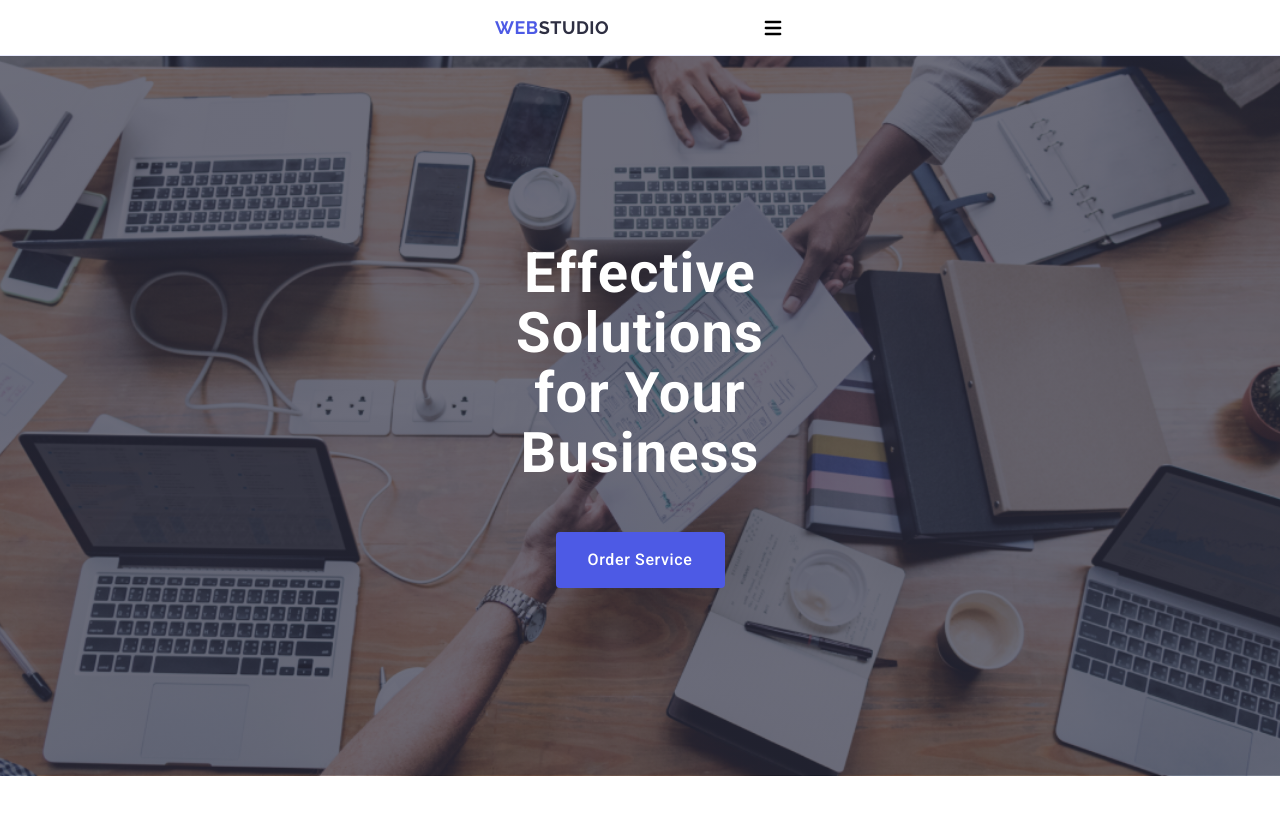
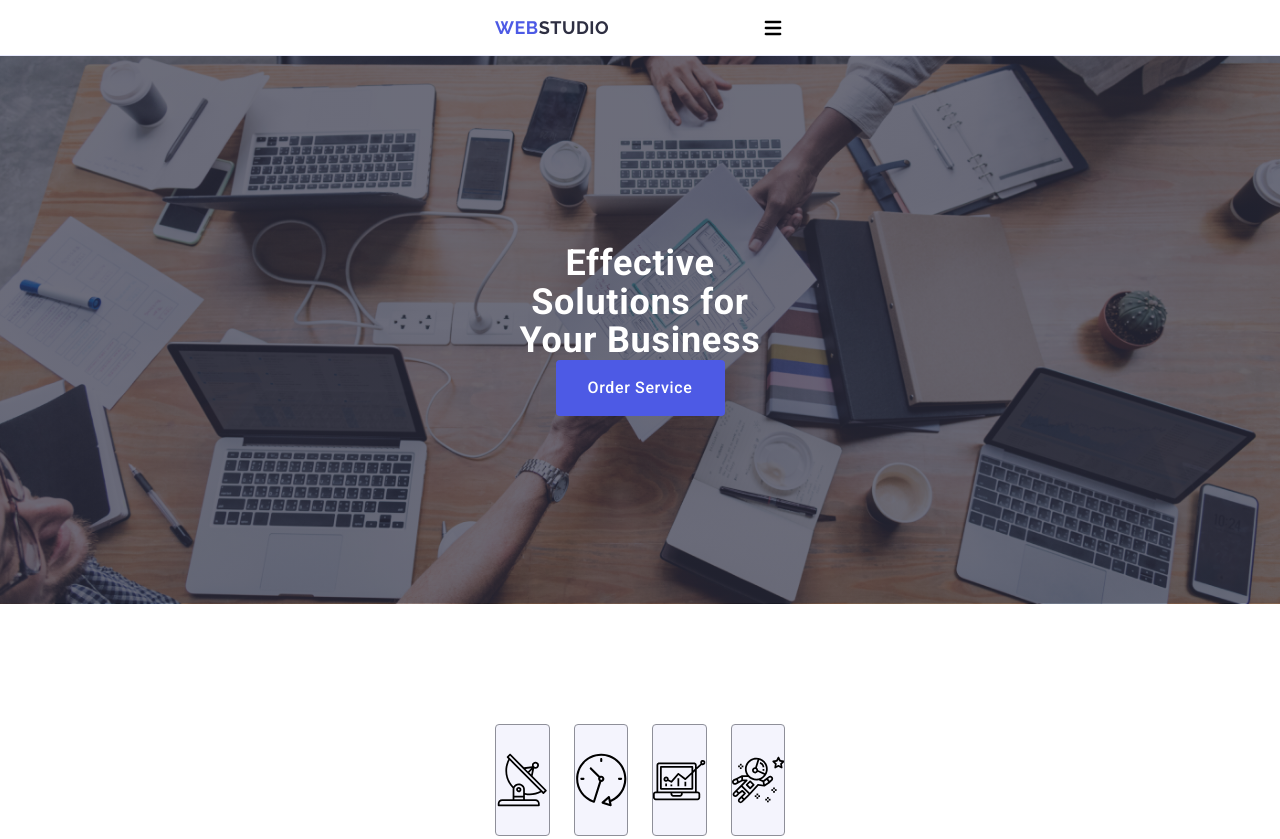
Before and after one commit to Slavik756/goit-markup-hw-06, a plain HTML site: page index.html in a window 1280 px wide. Shown: the top 839 px of the page. Drawn offline with nearby package versions, Linux system fonts and the light colour scheme.

Commit message:
add index file

```diff
--- a/css/styles.css
+++ b/css/styles.css
@@ -741,16 +741,15 @@ img {
 }
 
 .page-title {
-    font-size: 56px;
+    font-size: 36px;
     line-height: 1.07;
     text-align: center;
     letter-spacing: 0.02em;
     color: #ffffff;
     max-width: 216px;
     display: block;
-    margin-bottom: 48px;
-    margin-right: auto;
-    margin-left: auto;
+    margin-bottom: 72px;
+    margin: 0 auto;
 
 }
 
@@ -846,9 +845,10 @@ img {
     .address-link:focus {
     color: #404bbf;
     }
-    .page-title {
-    max-width: 496px;
-    }
+        .page-title {
+            max-width: 496px;
+            margin-bottom: 48px;
+        }
  }
 
  /* Десктопная версия */
```
